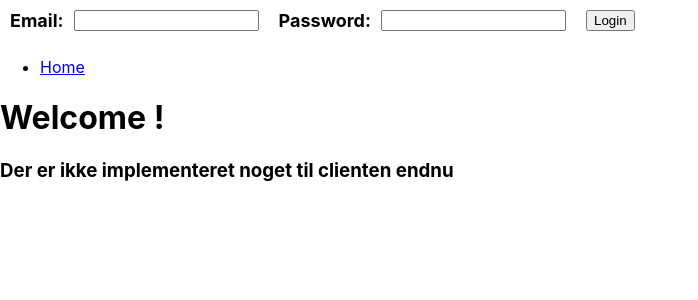
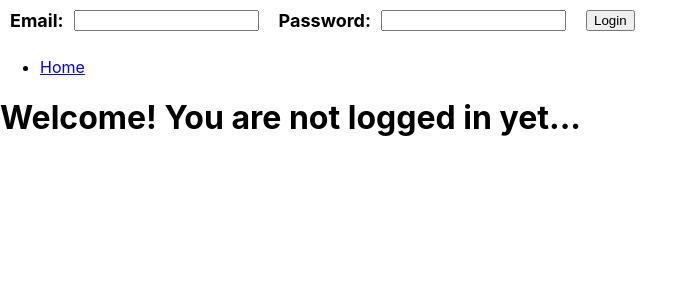
Before and after one commit to VictorKildahl/ReactHandin, a React (Create React App) app: page / in a window 1280 px wide. Shown: the top 300 px of the page, without its empty margins (0-698 px from the left). Built offline with nearby package versions, Linux system fonts and the light colour scheme.

Commit message:
Login fiks

```diff
--- a/src/screens/Home.js
+++ b/src/screens/Home.js
@@ -20,13 +20,19 @@ function Home() {
         <SeeWorkoutProgram />;
       </div>
     );
-  } else {
+  } else if (role === "Client") {
     return (
       <div>
         <h1>Welcome {role}!</h1>
         <h3>Der er ikke implementeret noget til clienten endnu</h3>
       </div>
     );
+  } else {
+    return (
+      <div>
+        <h1>Welcome! You are not logged in yet...</h1>
+      </div>
+    );
   }
 }
 
```
